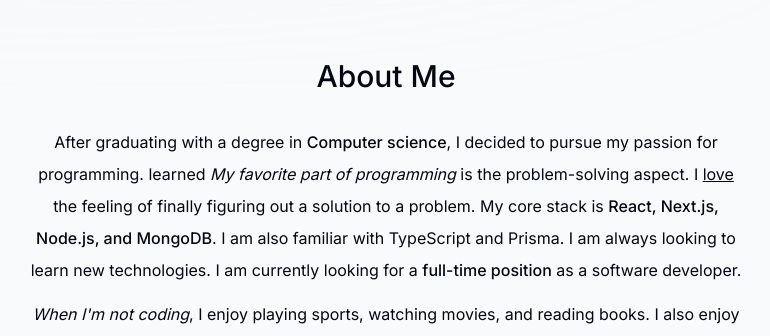
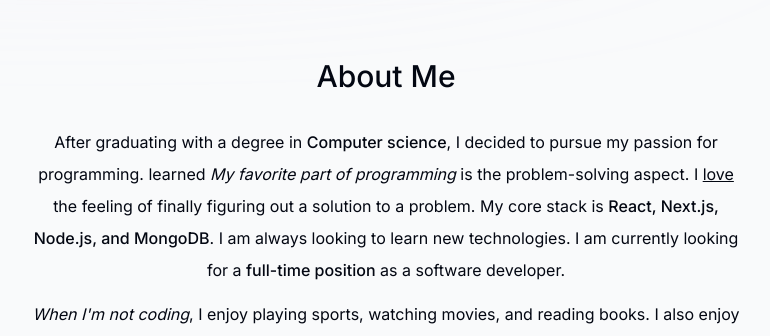
Before and after one commit to xellosgit/portfolio-website, a Next.js app: page / in a window 1280 px wide. Shown: the part 820-1156 px from the top of the page, without its empty margins (254-1024 px from the left). Built offline with nearby package versions, Linux system fonts and the light colour scheme; no server answers.

Commit message:
Update about.tsx

```diff
--- a/components/about.tsx
+++ b/components/about.tsx
@@ -29,7 +29,7 @@
         <span className="font-medium">
           React, Next.js, Node.js, and MongoDB
         </span>
-        . I am also familiar with TypeScript and Prisma. I am always looking to
+        . I am always looking to
         learn new technologies. I am currently looking for a{" "}
         <span className="font-medium">full-time position</span> as a software
         developer.
```
